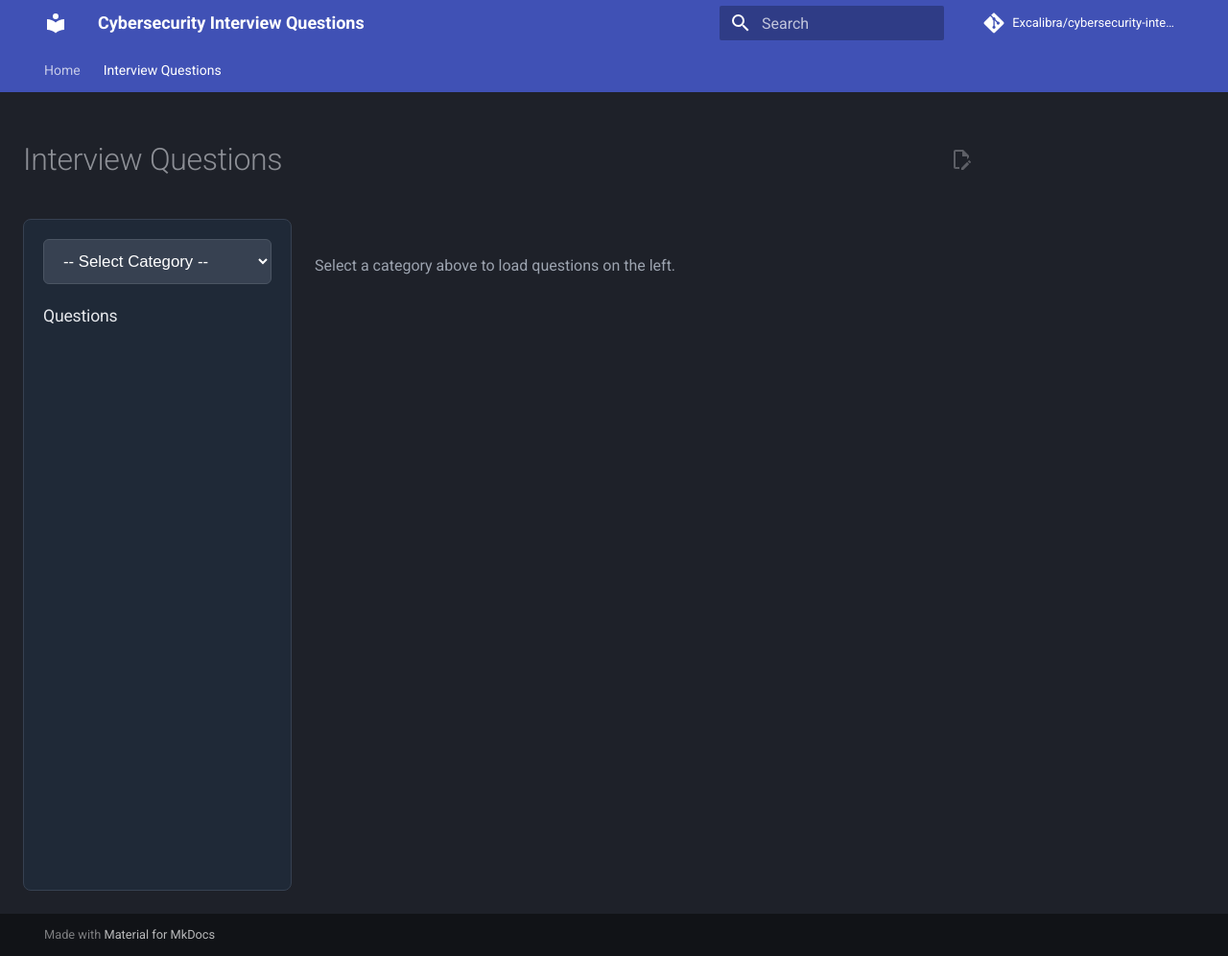
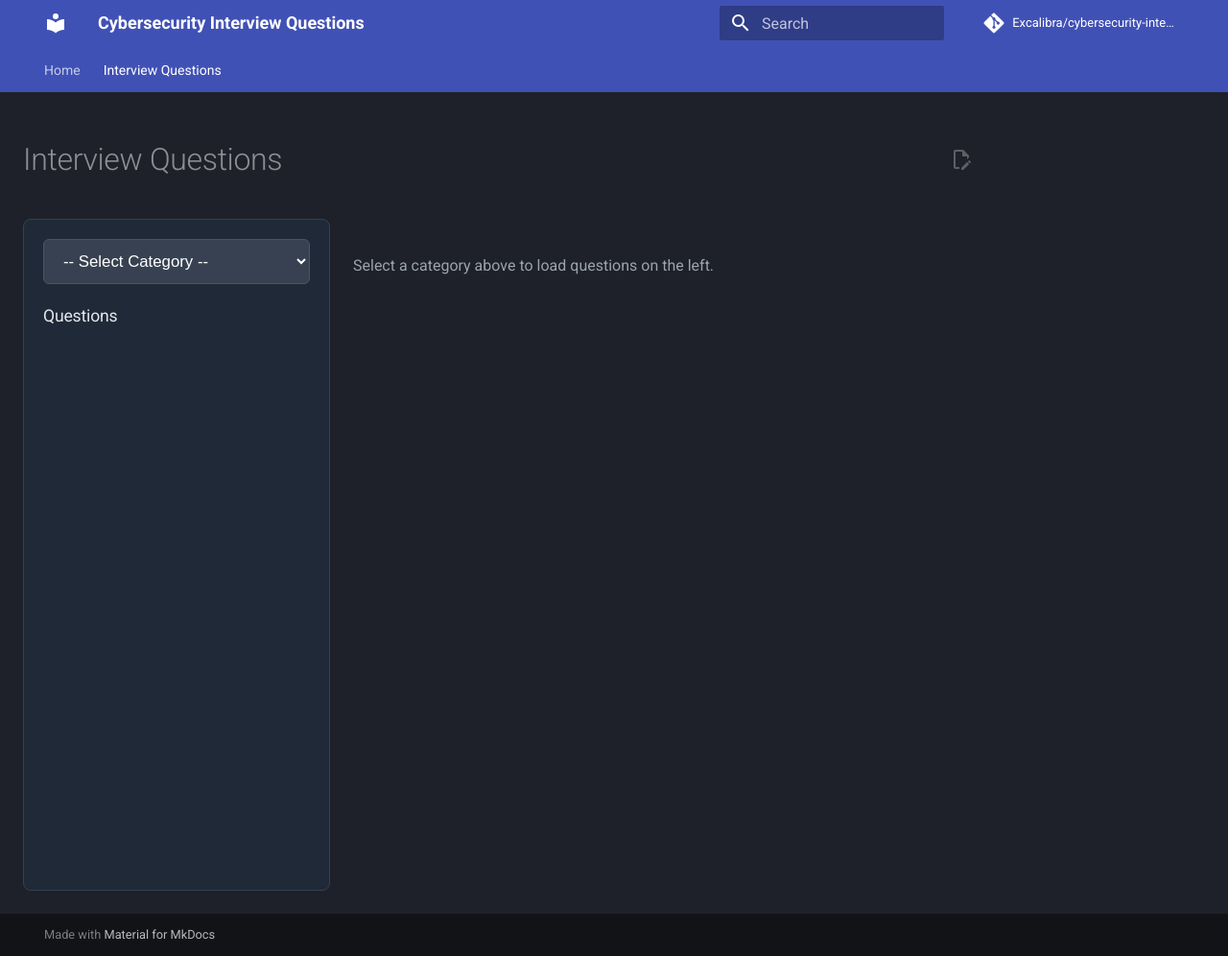
Before and after one commit to Excalibra/cybersecurity-interview-questions, an MkDocs documentation site: the page built from docs/questions/index.md, in a window 1280 px wide and 996 px high. Shown: the whole window at 96% size. Built offline with MkDocs 1.6.1 and Material for MkDocs 9.7.7, drawn with Linux system fonts in a browser that asks for light colours; comment, search, counter and statistics services are not loaded.

Commit message:
Update index.md

```diff
--- a/docs/questions/index.md
+++ b/docs/questions/index.md
@@ -2,7 +2,7 @@
 
 <div style="display: flex; gap: 24px; align-items: flex-start;">
   <!-- Dynamic Left Sidebar with Dropdown Inside -->
-  <div id="dynamic-sidebar" style="width: 280px; background:#1f2937; padding:20px; border-radius:8px; border:1px solid #374151; min-height: 700px; flex-shrink: 0;">
+  <div id="dynamic-sidebar" style="width: 280px; background:#1f2937; padding:20px; border-radius:8px; border:1px solid #374151; min-height: 700px; min-width: 320px; flex-shrink: 0;">
 
     <select id="category-selector" style="width:100%; padding:12px 16px; font-size:1.05em; background:#374151; color:white; border:1px solid #4b5563; border-radius:6px; margin-bottom:20px;">
       <option value="">-- Select Category --</option>
```
